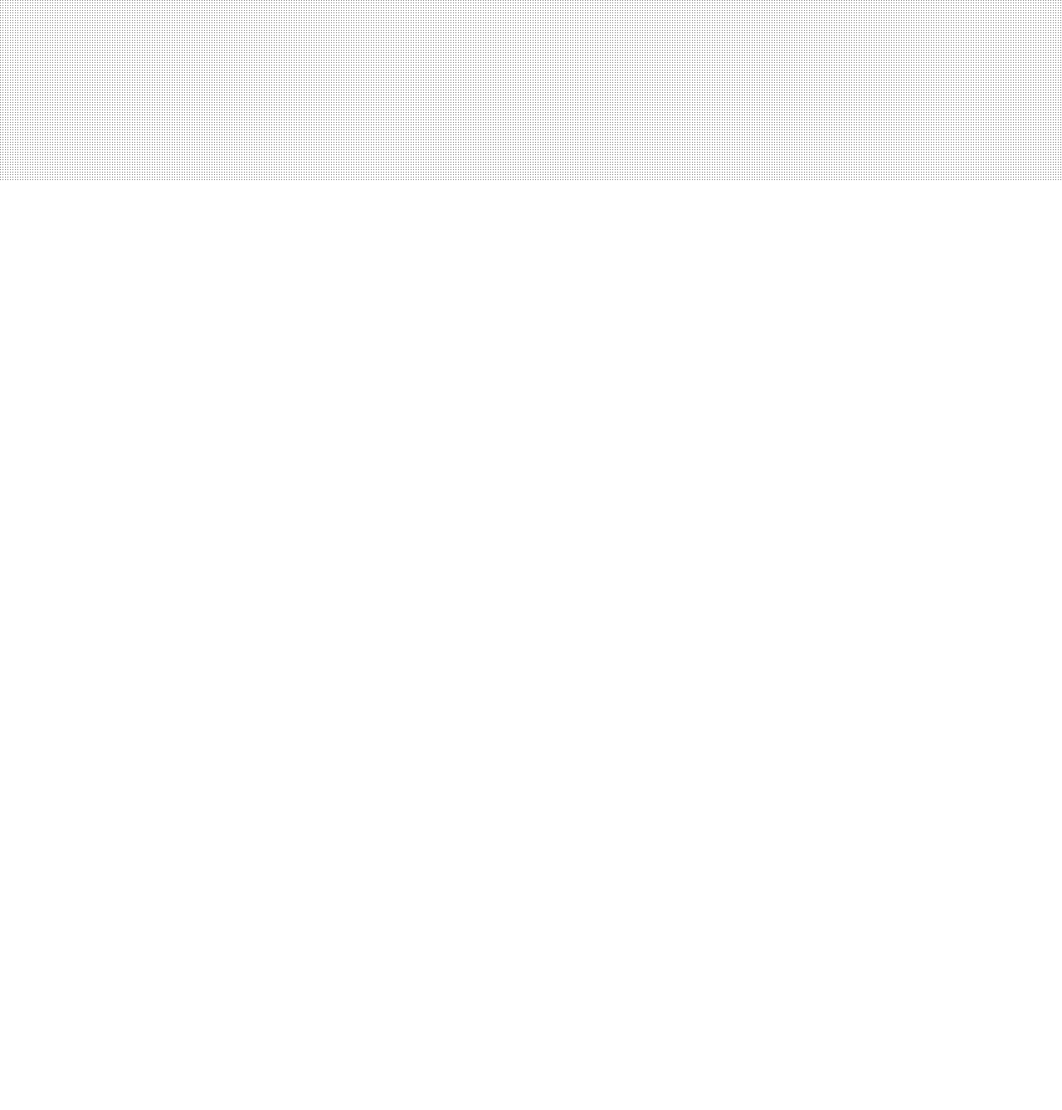
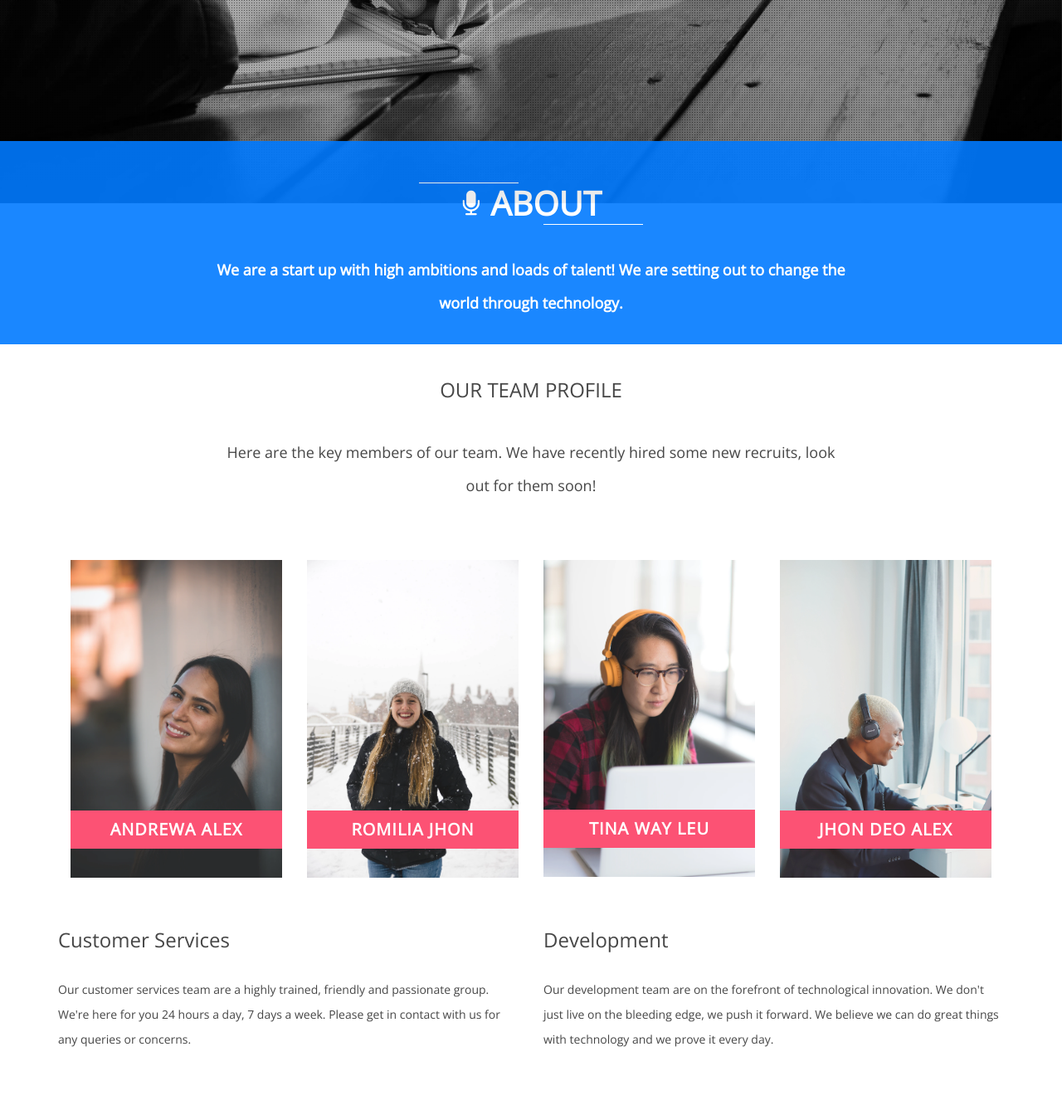
Before and after one commit to bamdada/FL-week-2-, a plain HTML site: page index.html in a window 1280 px wide. Shown: the part 582-1920 px from the top of the page at 83% size. Before the commit the page ends 800 px from the top, so only its background shows below. Drawn offline with nearby package versions, Linux system fonts and the light colour scheme; files whose address does not match are found by name.

Commit message:
Add 'home' and 'about' sections

```diff
--- a/index.html
+++ b/index.html
@@ -82,7 +82,98 @@
         </div>
     </div>
     <!--END RIGHT SLIDE MENU-->
+<!--HOME SECTION-->
+    <div class="container" id="home">
+        <div class="row text-center">
+            <div class="col-md-12">
+                <span class="head-main"><i class="fa fa-plus faa-pulse animated"></i>MeetUx</span>
+                <h2 class="head-sub-main">Meet the world</h2>
+                <h3 class="head-last">The first and last port of call in online socialising</h3>
+                <a href="#about-sec" class="btn btn-danger btn-lg head-btn-one">About</a> &nbsp;  <a href="#about-sec" class="btn btn-primary btn-lg">Our Team</a>
+            </div>
+        </div>
+    </div>
+    <!--END HOME SECTION-->
 
+    <!--ABOUT SECTION-->
+    <section class="for-full-back color-bg-one" id="about-sec">
+        <div class="container">
+            <div class="row text-center">
+                <div class="col-md-8 col-md-offset-2 ">
+                    <h1><i class="fa fa-microphone faa-pulse animated  "></i> About</h1>
+                </div>
+                <div class="row text-center">
+                    <div class="col-md-8 col-md-offset-2 ">
+                        <h4>
+                            <strong>We are a start up with high ambitions and loads of talent! We are setting out to change the world through technology.
+                            </strong>
+                        </h4>
+                    </div>
+                </div>
+            </div>
+        </div>
+    </section>
+    <section class="for-full-back color-white" id="about-team">
+        <div class="container">
+            <div class="row text-center g-pad-bottom">
+                <div class="col-md-8 col-md-offset-2 ">
+                    <h3>OUR TEAM PROFILE</h3>
+                    <h4>Here are the key members of our team. We have recently hired some new recruits, look out for them soon!
+                    </h4>
+                </div>
+
+            </div>
+            <div class="row text-center g-pad-bottom">
+                <div class="col-md-12 ">
+                    <div class="col-md-3 col-sm-3 col-xs-6">
+                        <div class="team-member">
+                            <img src="assets/img/team/1.webp" alt="">
+                            <h3><strong>ANDREWA ALEX </strong></h3>
+                        </div>
+                    </div>
+                    <div class="col-md-3 col-sm-3 col-xs-6">
+                        <div class="team-member">
+                            <img src="assets/img/team/2.webp" alt="">
+                            <h3><strong>ROMILIA JHON </strong></h3>
+                        </div>
+                    </div>
+                    <div class="col-md-3 col-sm-3 col-xs-6">
+                        <div class="team-member">
+                            <img src="assets/img/team/3.webp" alt="">
+                            <h3><strong>TINA WAY LEU </strong></h3>
+                        </div>
+                    </div>
+                    <div class="col-md-3 col-sm-3 col-xs-6">
+                        <div class="team-member">
+                            <img src="assets/img/team/4.webp" alt="">
+                            <h3><strong>JHON DEO ALEX </strong></h3>
+                        </div>
+                    </div>
+
+
+
+
+
+                </div>
+            </div>
+            <div class="row g-pad-bottom">
+                <div class="col-md-6">
+                    <h3>Customer Services</h3>
+                    <p>
+                        Our customer services team are a highly trained, friendly and passionate group. We're here for you 24 hours a day, 7 days a week. Please get in contact with us for any queries or concerns.
+                    </p>
+                </div>
+                <div class="col-md-6">
+                    <h3>Development</h3>
+                    <p>
+                        Our development team are on the forefront of technological innovation. We don't just live on the bleeding edge, we push it forward. We believe we can do great things with technology and we prove it every day.
+                    </p>
+                </div>
+            </div>
+
+        </div>
+    </section>
+    <!--END ABOUT SECTION-->
 
 <!-- JAVASCRIPT FILES PLACED AT THE BOTTOM TO REDUCE THE LOADING TIME  -->
 <!-- CORE JQUERY  -->
```
Also changed, not shown: assets/img/1.jpg (added), assets/img/3.jpg (added), assets/img/team/1.webp (added), assets/img/team/2.webp (added), assets/img/team/3.webp (added), assets/img/team/4.webp (added), 1 other file.
